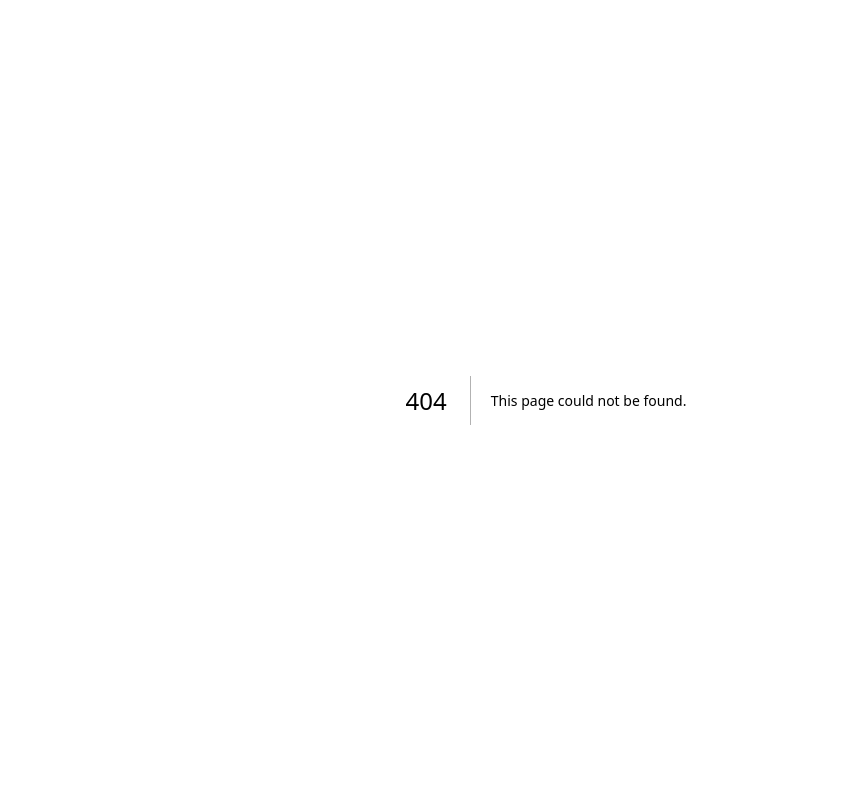
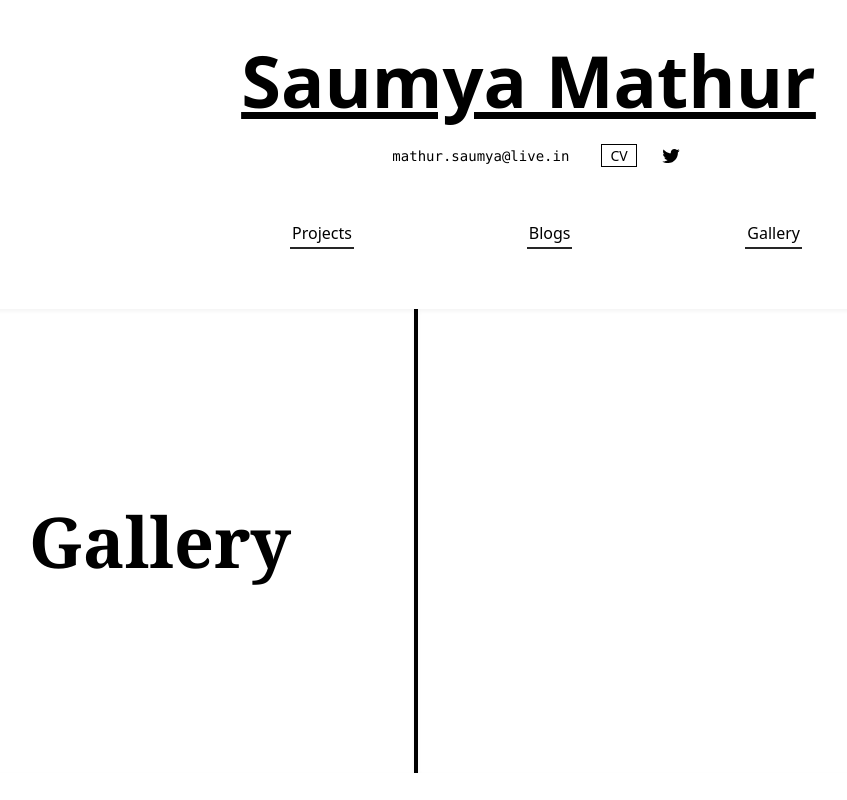
Before and after one commit to sanyam-dev/blogger, a Next.js app: page /gallery in a window 1280 px wide. Before the commit this address had no page. Shown: the whole page, without its empty margins (94-941 px from the left). Built offline with nearby package versions, Linux system fonts and the light colour scheme; what better-react-mathjax would draw is missing.

Commit message:
- created landing pages using DashboardLayout

```diff
--- /dev/null
+++ b/pages/gallery/index.js
@@ -0,0 +1,10 @@
+import Layout from '@/components/Layout'
+import DashboardLayout from '../layout'
+
+export default function GalleryHome(){
+  return(
+    <Layout>
+      <DashboardLayout children = {" "} titleCard = {'Gallery'}/>
+    </Layout>
+  )
+}
--- /dev/null
+++ b/pages/projects/index.js
@@ -0,0 +1,10 @@
+import Layout from '@/components/Layout'
+import DashboardLayout from '../layout'
+
+export default function ProjectHome(){
+  return(
+    <Layout>
+      <DashboardLayout children = {" "} titleCard = {'Projects'}/>
+    </Layout>
+  )
+}
```
